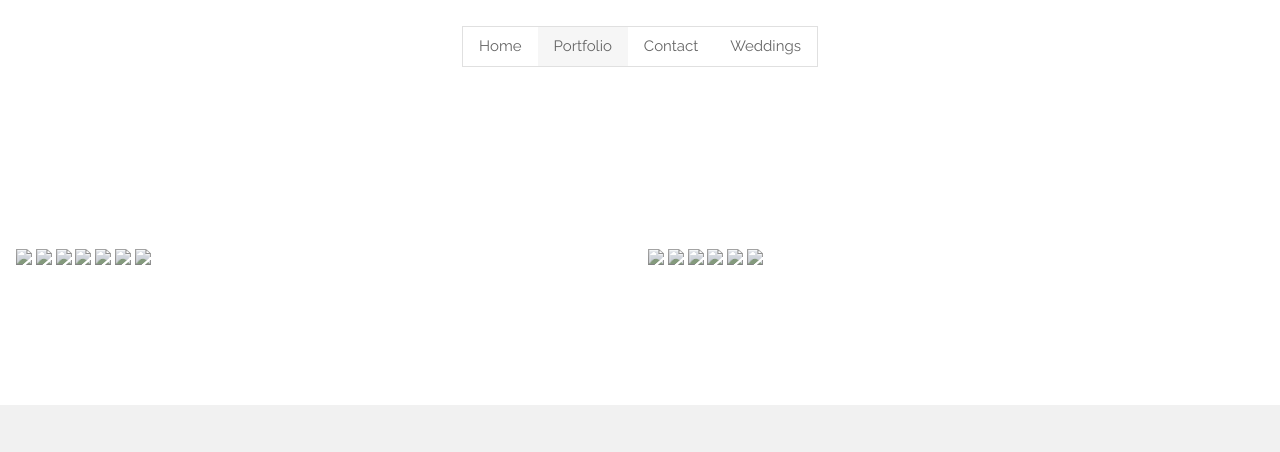
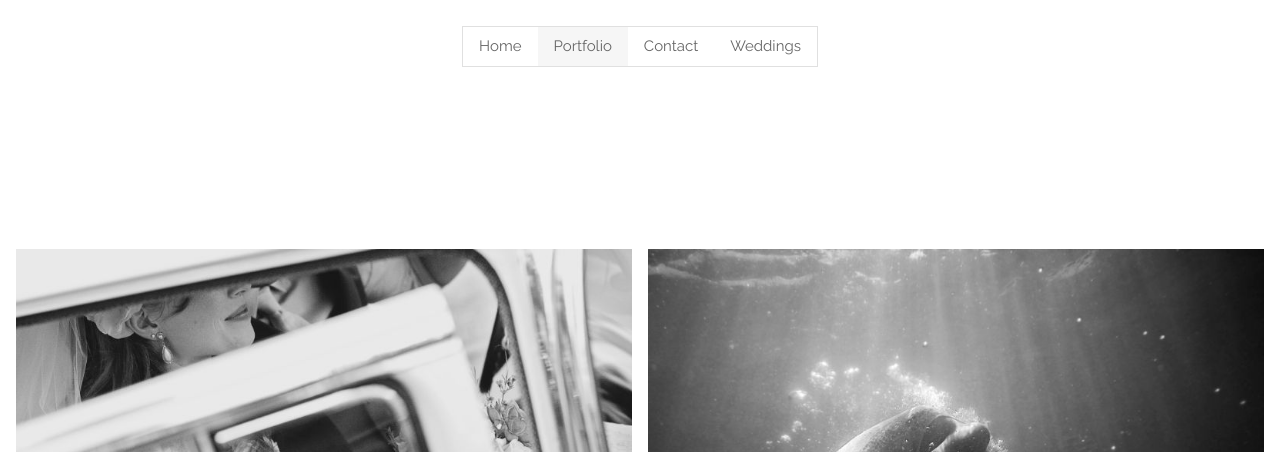
Before and after one commit to aladhra/myhello, a plain HTML site: page index.html in a window 1280 px wide. Shown: the part 270-722 px from the top of the page. Drawn offline with nearby package versions, Linux system fonts and the light colour scheme.

Commit message:
Update index.html

```diff
--- a/index.html
+++ b/index.html
@@ -36,22 +36,22 @@ h1 {letter-spacing: 6px}
 <!-- Photo Grid -->
 <div class="w3-row-padding w3-grayscale" style="margin-bottom:128px">
   <div class="w3-half">
-    <img src="/w3images/wedding.jpg" style="width:100%">
-    <img src="/w3images/rocks.jpg" style="width:100%">
-    <img src="/w3images/falls2.jpg" style="width:100%">
-    <img src="/w3images/paris.jpg" style="width:100%">
-    <img src="/w3images/nature.jpg" style="width:100%">
-    <img src="/w3images/mist.jpg" style="width:100%">
-    <img src="/w3images/paris.jpg" style="width:100%">
+    <img src="wedding.jpg" style="width:100%">
+    <img src="rocks.jpg" style="width:100%">
+    <img src="falls2.jpg" style="width:100%">
+    <img src="paris.jpg" style="width:100%">
+    <img src="nature.jpg" style="width:100%">
+    <img src="mist.jpg" style="width:100%">
+    <img src="paris.jpg" style="width:100%">
   </div>
 
   <div class="w3-half">
-    <img src="/w3images/underwater.jpg" style="width:100%">
-    <img src="/w3images/ocean.jpg" style="width:100%">
-    <img src="/w3images/wedding.jpg" style="width:100%">
-    <img src="/w3images/mountainskies.jpg" style="width:100%">
-    <img src="/w3images/rocks.jpg" style="width:100%">
-    <img src="/w3images/underwater.jpg" style="width:100%">
+    <img src="underwater.jpg" style="width:100%">
+    <img src="ocean.jpg" style="width:100%">
+    <img src="wedding.jpg" style="width:100%">
+    <img src="mountainskies.jpg" style="width:100%">
+    <img src="rocks.jpg" style="width:100%">
+    <img src="underwater.jpg" style="width:100%">
   </div>
 </div>
 
```
